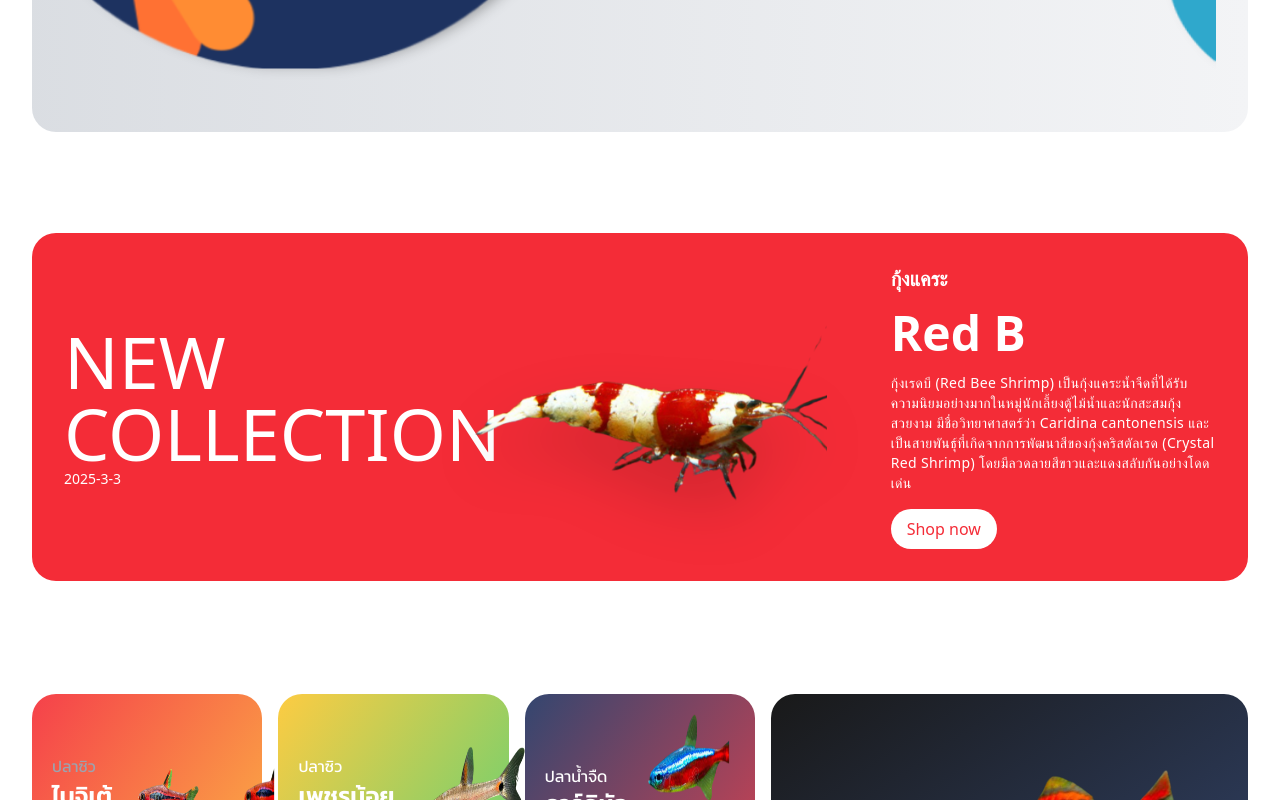
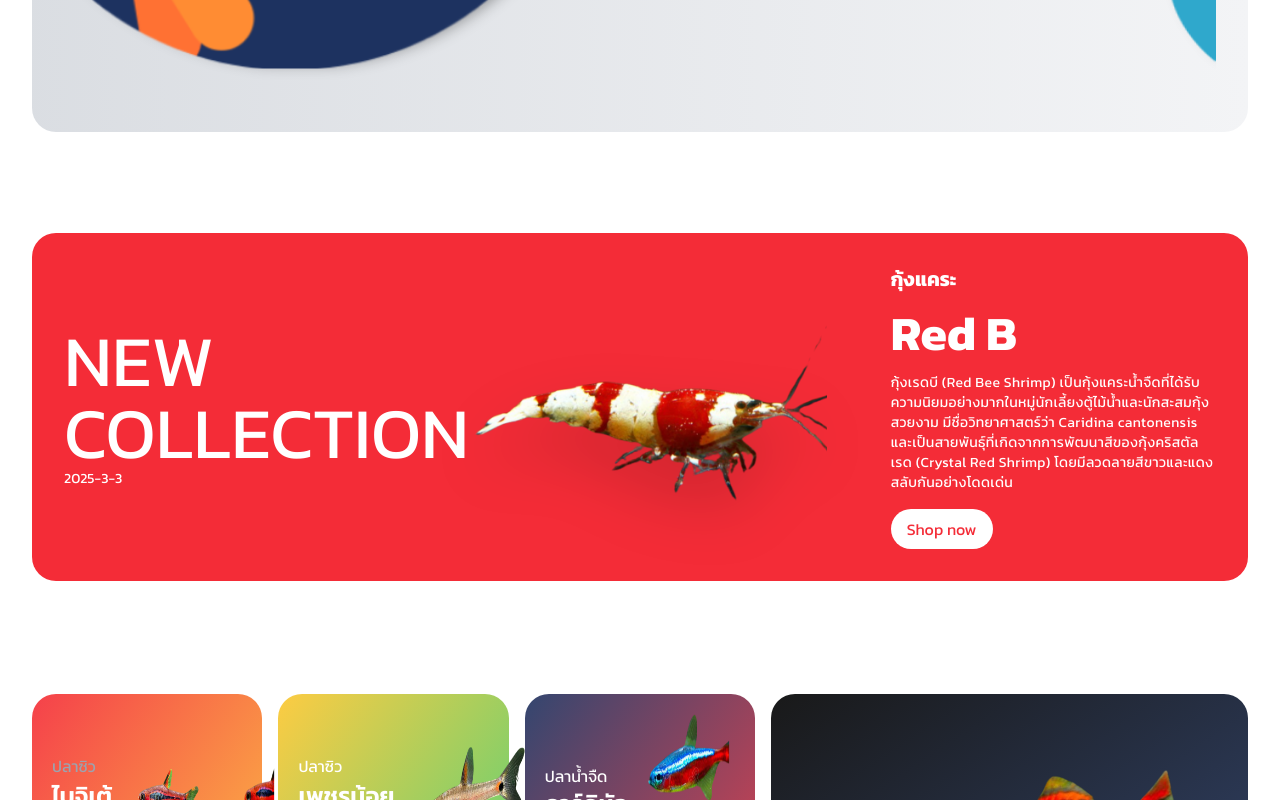
Before and after one commit to PornpapatDps/ProjectSystemsSell, a React (Vite) app in the folder frontend/: page / in a window 1280 px wide. Shown: the part 820-1620 px from the top of the page. Built offline with nearby package versions, Linux system fonts and the light colour scheme.

Commit message:
Update Banner.jsx

```diff
--- a/frontend/src/components/Banner/Banner.jsx
+++ b/frontend/src/components/Banner/Banner.jsx
@@ -3,7 +3,7 @@ import { Link } from 'react-router-dom'
 const Banner = ({data}) => {
   return (
     <div className='min-h-[550px] flex items-center justify-center
-    py-12'>
+    py-12 font-[Kanit]' >
       <div
       className='container'>
         <div
@@ -14,7 +14,7 @@ const Banner = ({data}) => {
         <div className='p-6 sm:p-8'>
             <p className='text-sm'>{data.discount}</p>
             <h1 className='uppercase text-4xl lg:text-7xl
-            font-blod'>
+            font-blod '>
                 {""}
                 {data.title}</h1>
             <p className='text-sm'>{data.date}</p>
```
